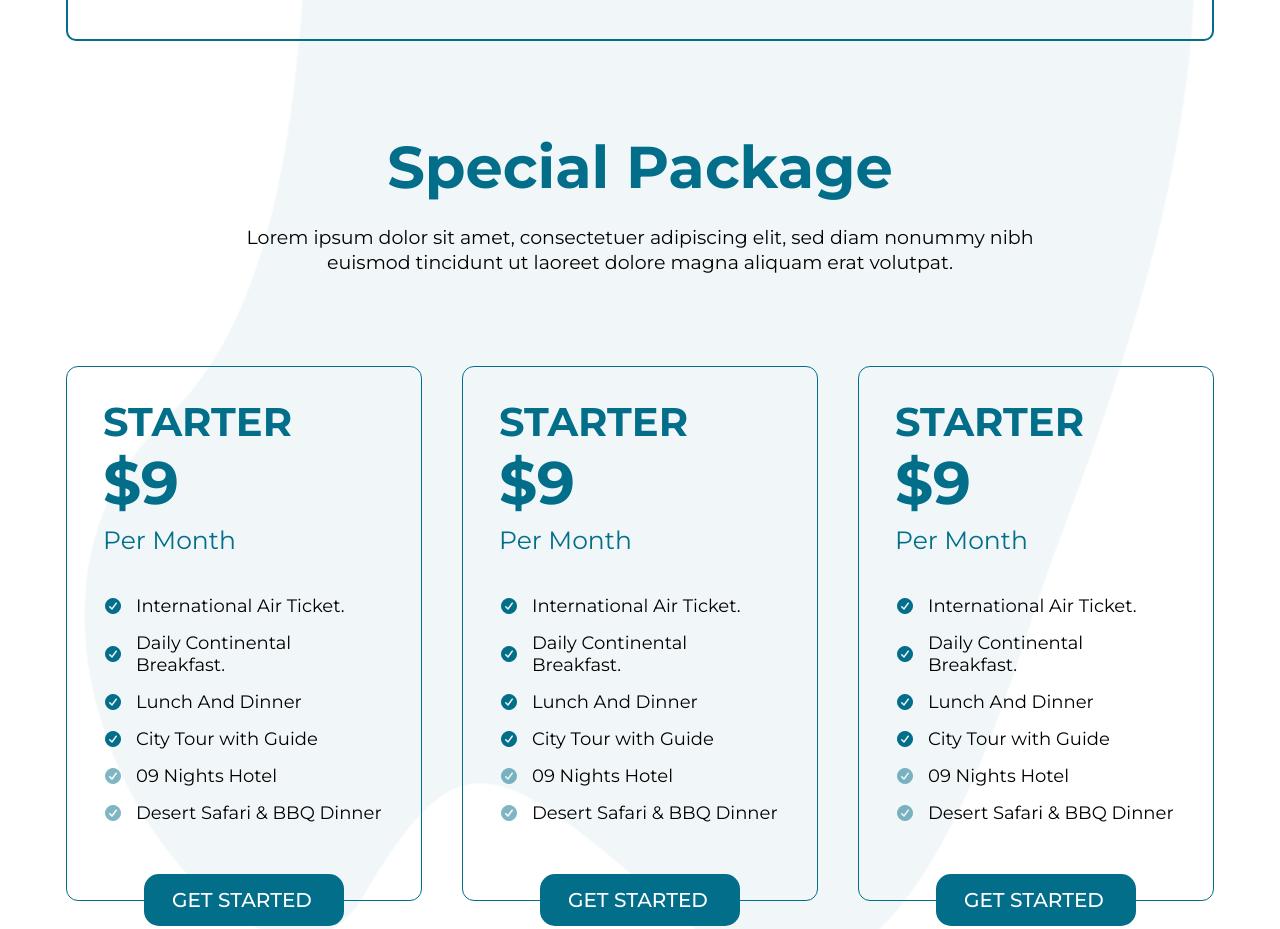
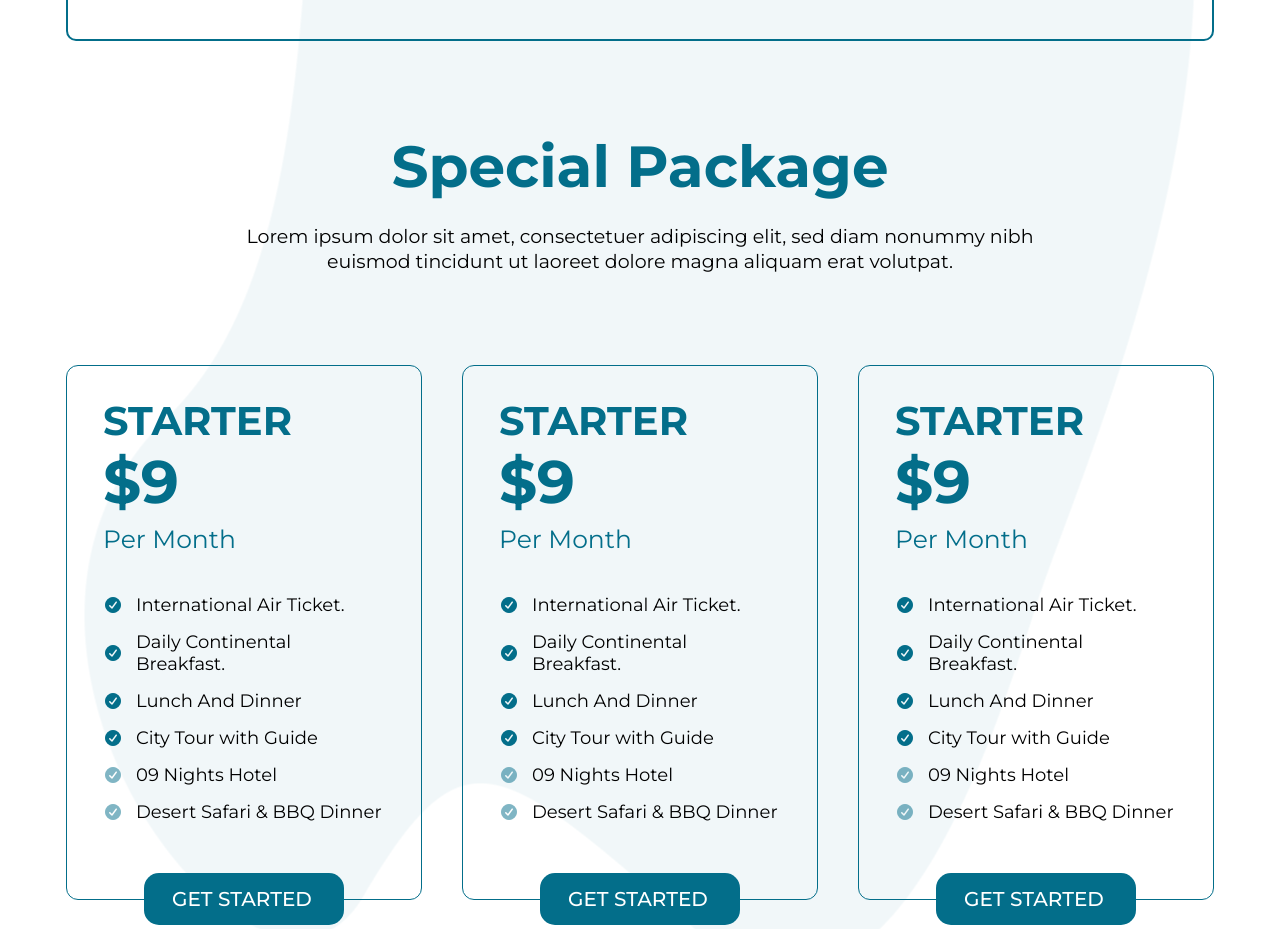
Before and after one commit to dev-monirul1/travel, a plain HTML site: page index.html in a window 1280 px wide. Shown: the part 1702-2631 px from the top of the page. Drawn offline with Linux system fonts and the light colour scheme.

Commit message:
package_title change

```diff
--- a/css/style.css
+++ b/css/style.css
@@ -317,7 +317,7 @@ h1,h2,h3,h4,h5,h6,p{
 }
 .package_title .sec_title{
     text-align: center;
-    font-size: 59px;
+    font-size: 58px;
     margin-bottom: 23px;
 }
 .package_title .peragraph{
```
